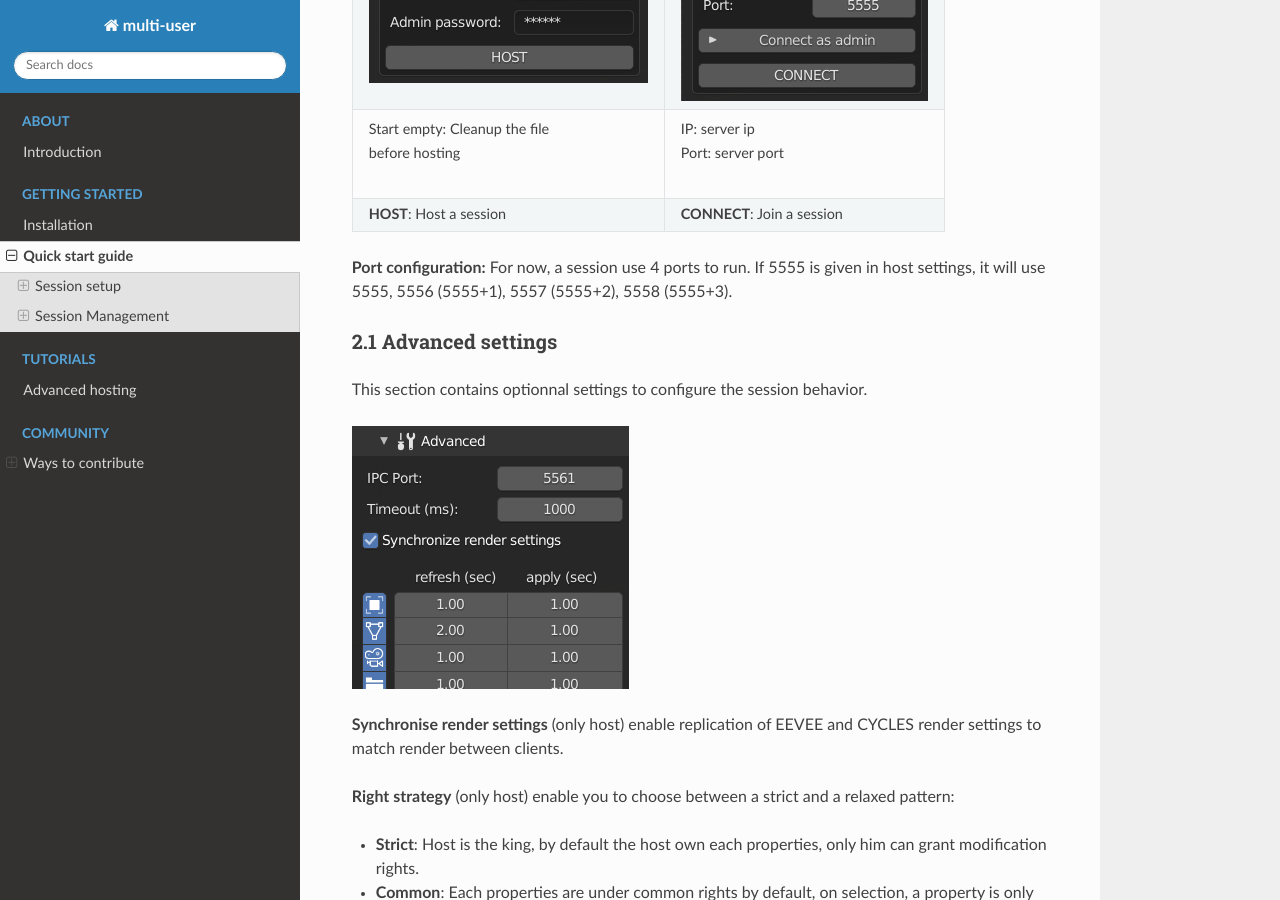
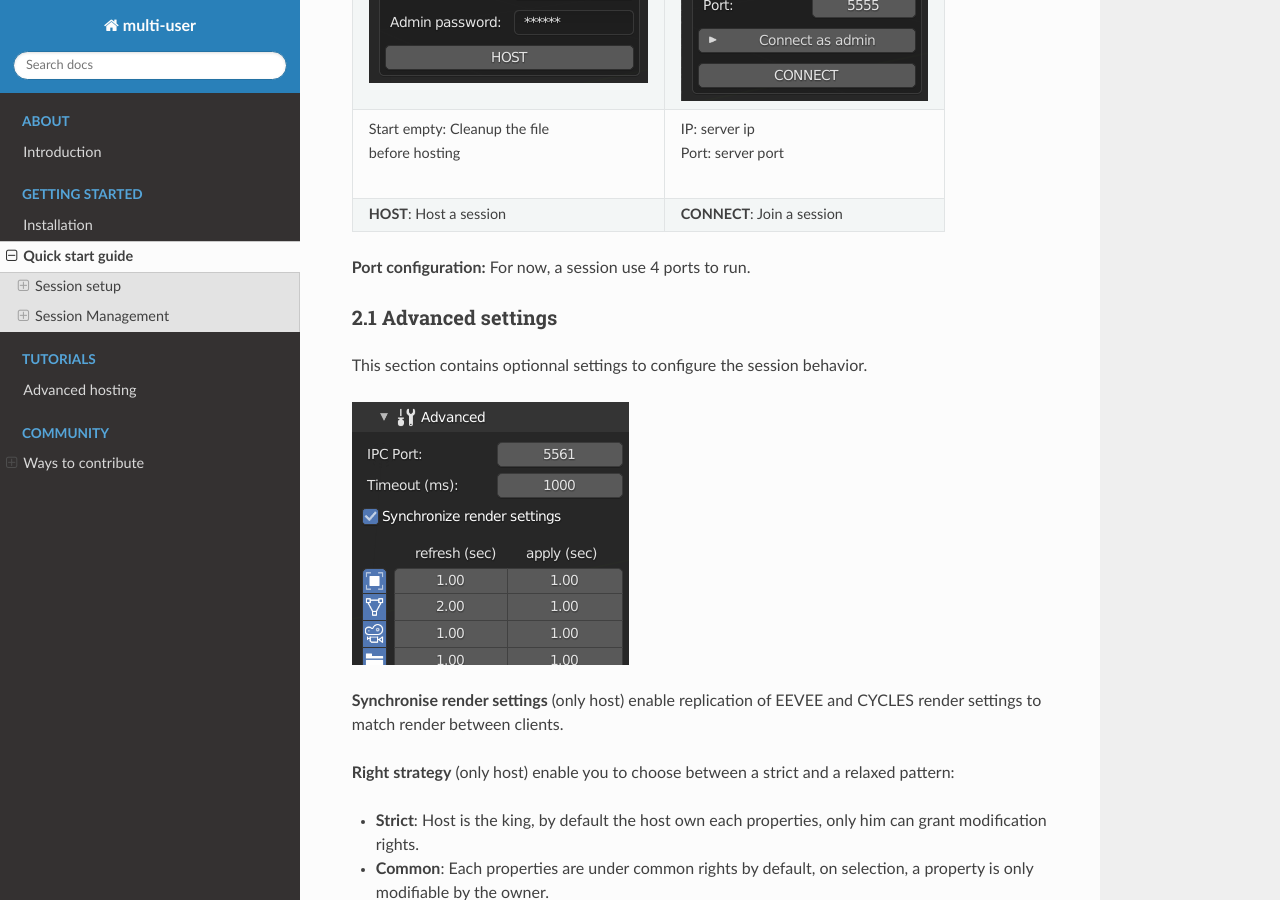
Before and after one commit to AvvyB/blender-multi-user, a Sphinx documentation site: the page built from docs/getting_started/quickstart.rst, in a window 1280 px wide and 900 px high, scrolled down 960 px. Built offline with Sphinx 7.4.7 and the Read the Docs theme 2.0.0, drawn with Linux system fonts in a browser that asks for light colours.

Commit message:
doc: update capture

```diff
--- a/docs/getting_started/quickstart.rst
+++ b/docs/getting_started/quickstart.rst
@@ -38,7 +38,6 @@ Hosting and connection are done from this panel.
 
 **Port configuration:**
 For now, a session use 4 ports to run.
-If 5555 is given in host settings, it will use 5555, 5556 (5555+1), 5557 (5555+2), 5558 (5555+3).
 
 ---------------------
 2.1 Advanced settings
```
Also changed, not shown: docs/getting_started/img/quickstart_users.png.
